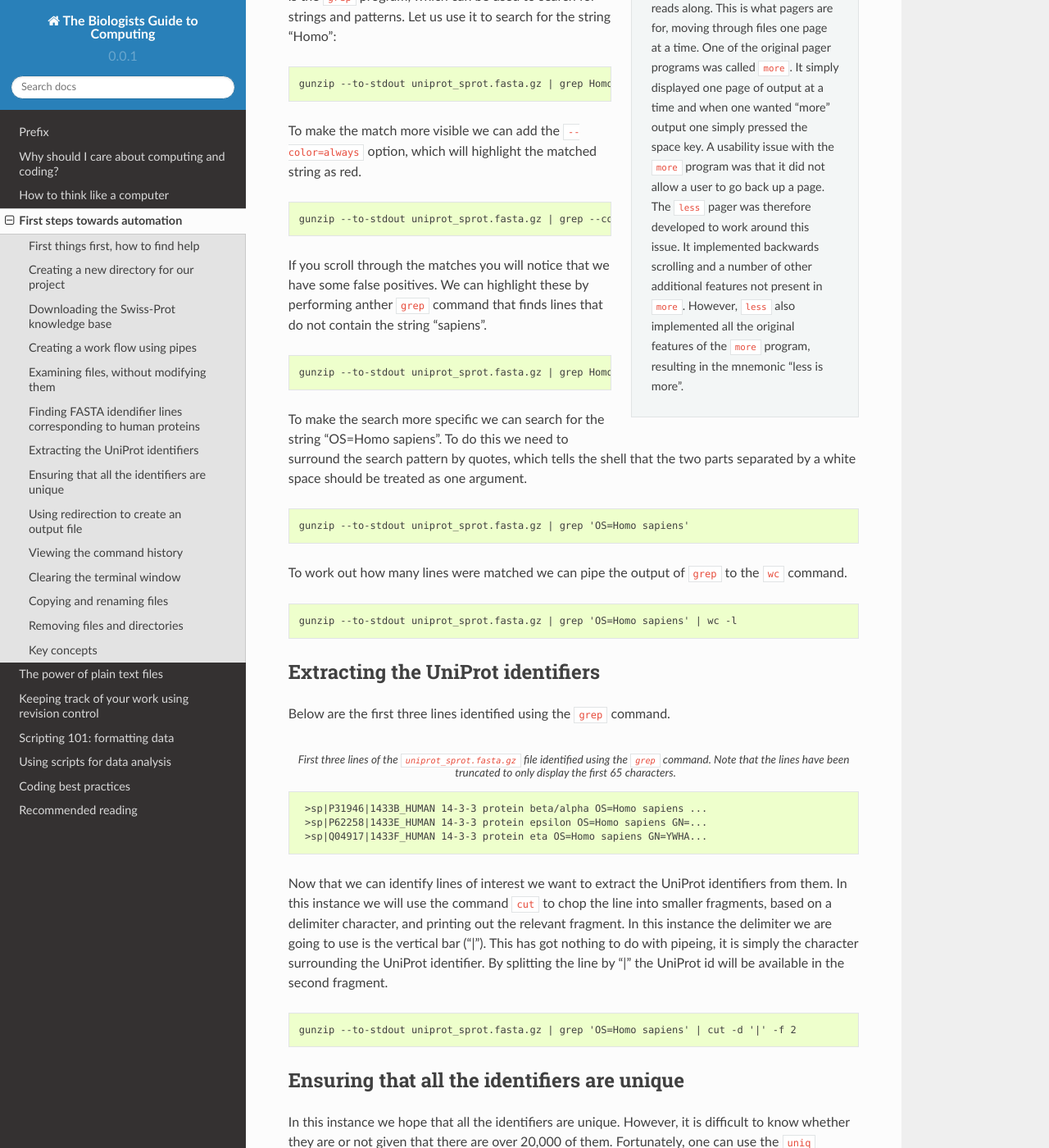
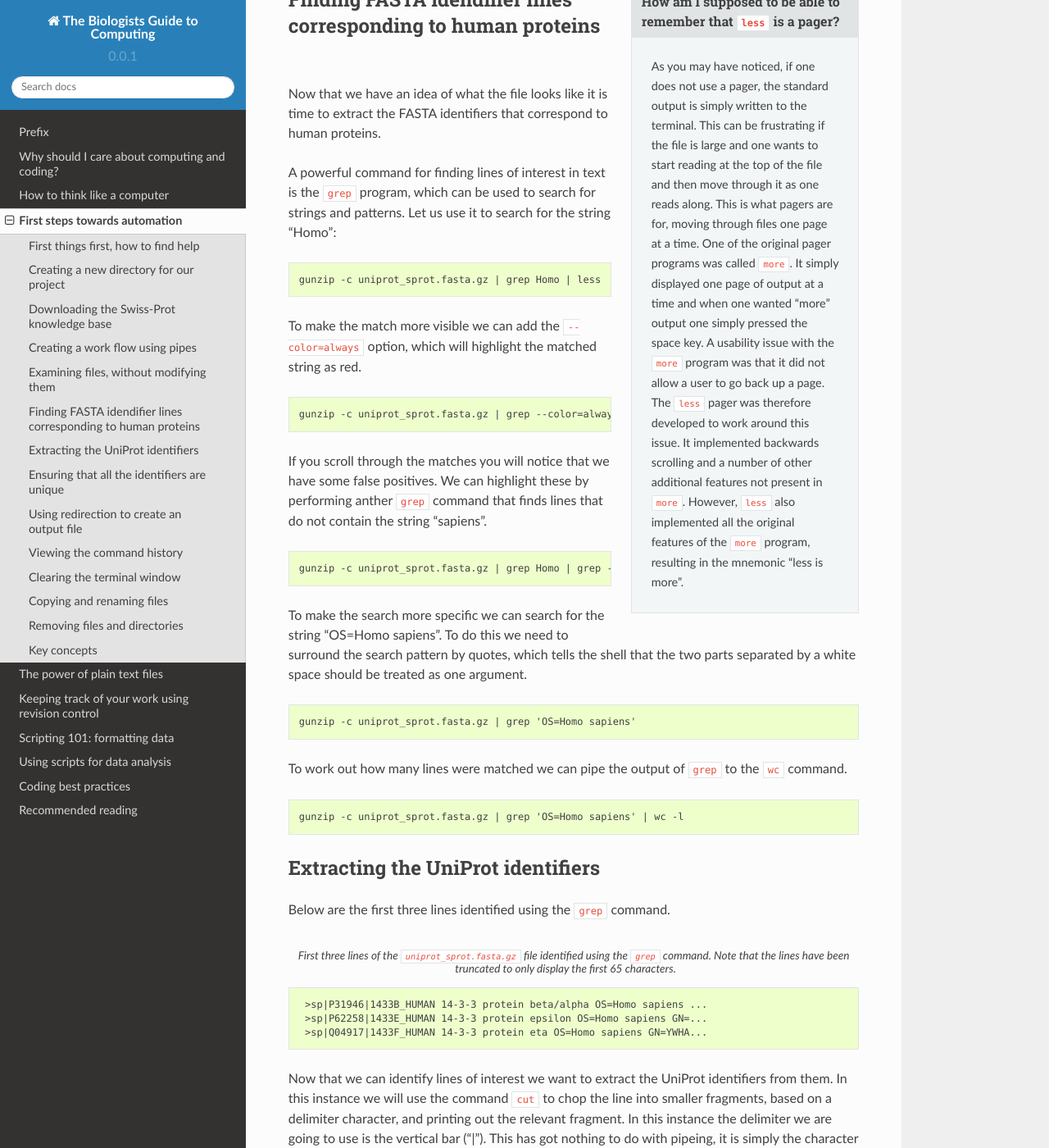
Before and after one commit to tjelvar-olsson/biologists-guide-to-computing, a Sphinx documentation site: the page built from source/first-steps-towards-automation.rst, in a window 1280 px wide and 1400 px high, scrolled down 4946 px. Shown: the whole window at 82% size. Built offline with Sphinx 7.4.7 and the Read the Docs theme 2.0.0, drawn with Linux system fonts in a browser that asks for light colours; some of the changed text lies outside the part shown.

Commit message:
Replaced many instances of gunzip's --to-stdout with -c.

```diff
--- a/source/first-steps-towards-automation.rst
+++ b/source/first-steps-towards-automation.rst
@@ -143,6 +143,18 @@ Try running the command:
 You should see a lot of FASTA lines printed to your terminal, or more formally speaking
 the standard output stream.
 
+Options starting with two dashes, ``--``, are known as long options. Many of
+these long options also have abbreviated "short" options. For example, the
+``-c`` option of ``gunzip`` is equivalent to the  ``--to-stdout`` option. Try
+running the command:
+
+.. code-block:: none
+
+    gunzip -c uniprot_sprot.fasta.gz
+
+From now on the text will use the short ``-c`` option rather than the long
+``--to-stdout`` option to save on typing.
+
 
 Creating a work flow using pipes
 --------------------------------
@@ -157,7 +169,7 @@ below:
 
 .. code-block:: none
 
-    gunzip --to-stdout uniprot_sprot.fasta.gz | wc
+    gunzip -c uniprot_sprot.fasta.gz | wc
 
 .. sidebar:: Re-using previous command
 
@@ -169,7 +181,7 @@ only see the line count one could use the ``-l`` option:
 
 .. code-block:: none
 
-    gunzip --to-stdout uniprot_sprot.fasta.gz | wc -l
+    gunzip -c uniprot_sprot.fasta.gz | wc -l
 
 Pipes are powerful because they allow a set of simple commands to be combined
 to perform tasks that are beyond the scope of any of the individual commands.
@@ -193,7 +205,7 @@ the first lines of the ``uniprot_sprot.fasta.gz`` file by pipeing the output of
 
 .. code-block:: none
 
-    gunzip --to-stdout uniprot_sprot.fasta.gz | head
+    gunzip -c uniprot_sprot.fasta.gz | head
 
 You should see something like the output below being written to the terminal
 window.
@@ -220,14 +232,14 @@ lines:
 
 .. code-block:: none
 
-    gunzip --to-stdout uniprot_sprot.fasta.gz | head -n 20
+    gunzip -c uniprot_sprot.fasta.gz | head -n 20
 
 Similarly, there is a ``tail`` command for displaying the tail end of a file,
 again ten lines by default.
 
 .. code-block:: none
 
-    gunzip --to-stdout uniprot_sprot.fasta.gz | tail
+    gunzip -c uniprot_sprot.fasta.gz | tail
 
 You may have noticed that this series of commands took a little longer to
 complete.  That is because we needed to decompress the whole file before we
@@ -237,7 +249,7 @@ To page though an entire file one can use the ``less`` command.
 
 .. code-block:: none
 
-    gunzip --to-stdout uniprot_sprot.fasta.gz | less
+    gunzip -c uniprot_sprot.fasta.gz | less
 
 One can use the "Up" and "Down" arrows to navigate through the file.  One can
 also use the "Space" key to move forward by an entire page, hence the term
@@ -273,14 +285,14 @@ search for the string "Homo":
 
 .. code-block:: none
 
-    gunzip --to-stdout uniprot_sprot.fasta.gz | grep Homo | less
+    gunzip -c uniprot_sprot.fasta.gz | grep Homo | less
 
 To make the match more visible we can add the ``--color=always`` option, which
 will highlight the matched string as red.
 
 .. code-block:: none
 
-    gunzip --to-stdout uniprot_sprot.fasta.gz | grep --color=always Homo | less
+    gunzip -c uniprot_sprot.fasta.gz | grep --color=always Homo | less
 
 If you scroll through the matches you will notice that we have some false
 positives. We can highlight these by performing anther ``grep`` command that
@@ -288,7 +300,7 @@ finds lines that do not contain the string "sapiens".
 
 .. code-block:: none
 
-    gunzip --to-stdout uniprot_sprot.fasta.gz | grep Homo | grep --invert-match sapiens
+    gunzip -c uniprot_sprot.fasta.gz | grep Homo | grep --invert-match sapiens
 
 To make the search more specific we can search for the string "OS=Homo sapiens".
 To do this we need to surround the search pattern by quotes, which tells the shell that
@@ -296,14 +308,14 @@ the two parts separated by a white space should be treated as one argument.
 
 .. code-block:: none
 
-    gunzip --to-stdout uniprot_sprot.fasta.gz | grep 'OS=Homo sapiens'
+    gunzip -c uniprot_sprot.fasta.gz | grep 'OS=Homo sapiens'
 
 To work out how many lines were matched we can pipe the output of ``grep`` to
 the ``wc`` command.
 
 .. code-block:: none
 
-    gunzip --to-stdout uniprot_sprot.fasta.gz | grep 'OS=Homo sapiens' | wc -l
+    gunzip -c uniprot_sprot.fasta.gz | grep 'OS=Homo sapiens' | wc -l
 
 
 Extracting the UniProt identifiers
@@ -331,7 +343,7 @@ the UniProt id will be available in the second fragment.
 
 .. code-block:: none
 
-    gunzip --to-stdout uniprot_sprot.fasta.gz | grep 'OS=Homo sapiens' | cut -d '|' -f 2
+    gunzip -c uniprot_sprot.fasta.gz | grep 'OS=Homo sapiens' | cut -d '|' -f 2
 
 Ensuring that all the identifiers are unique
 --------------------------------------------
@@ -343,7 +355,7 @@ duplicate lines.
 
 .. code-block:: none
 
-    gunzip --to-stdout uniprot_sprot.fasta.gz | grep 'OS=Homo sapiens' | cut -d '|' -f 2 | uniq
+    gunzip -c uniprot_sprot.fasta.gz | grep 'OS=Homo sapiens' | cut -d '|' -f 2 | uniq
 
 
 Using redirection to create an output file
@@ -354,7 +366,7 @@ on disk:
 
 .. code-block:: none
 
-    gunzip --to-stdout uniprot_sprot.fasta.gz | grep 'OS=Homo sapiens' | cut -d '|' -f 2 | uniq > human_uniprot_ids.txt
+    gunzip -c uniprot_sprot.fasta.gz | grep 'OS=Homo sapiens' | cut -d '|' -f 2 | uniq > human_uniprot_ids.txt
 
 Now if you run the ``ls`` command you will see the file
 ``human_uniprot_ids.txt`` in the directory and you can view its contents using
```
